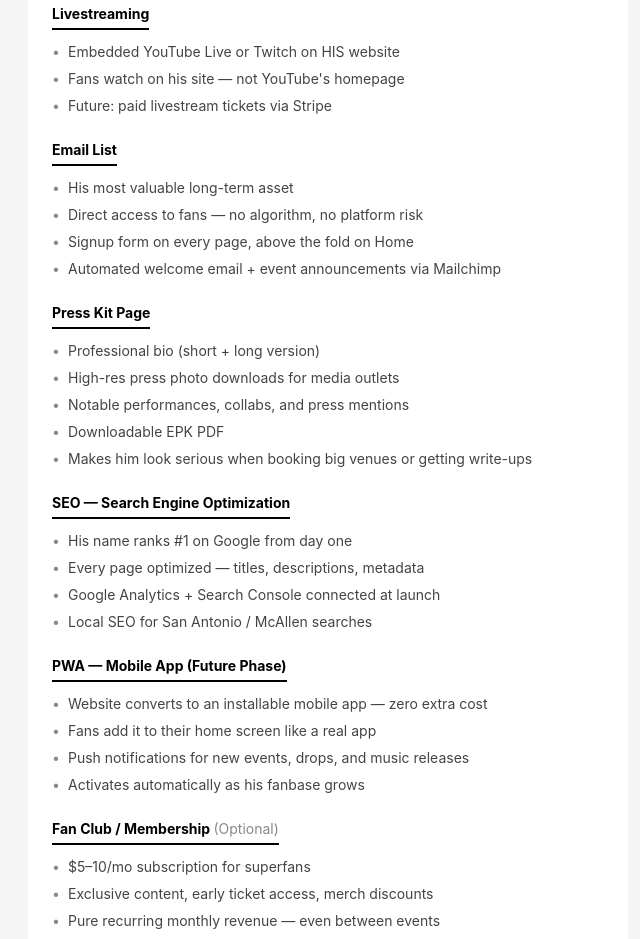
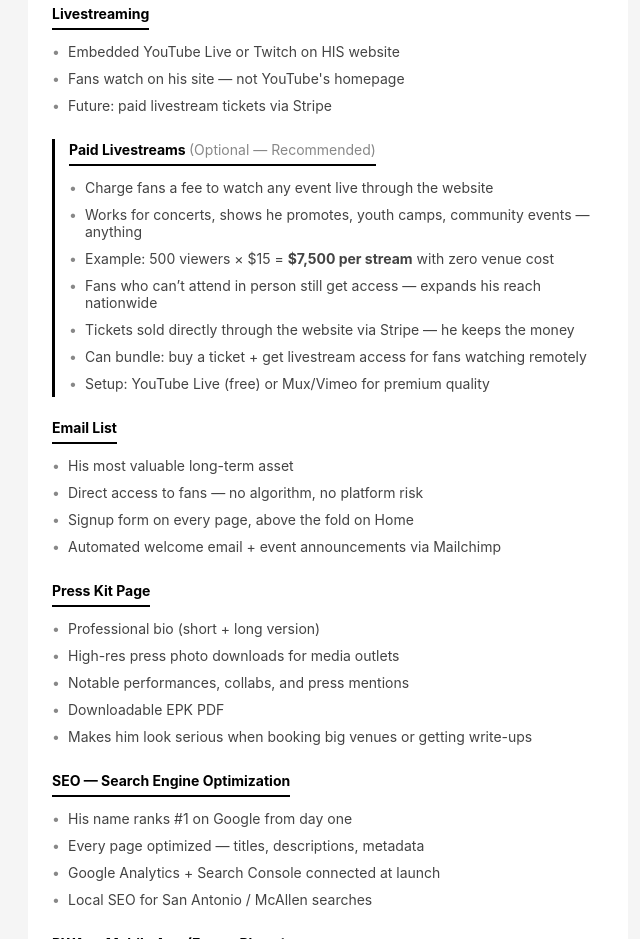
Before and after one commit to degeneratez956/Public-Work, a plain HTML site: page migo-world/project-brief.html in a window 1280 px wide. Shown: the part 2380-3319 px from the top of the page, without its empty margins (312-952 px from the left). Drawn offline with Linux system fonts and the light colour scheme.

Commit message:
update: add paid livestream pitch as optional recommended feature

```diff
--- a/migo-world/project-brief.html
+++ b/migo-world/project-brief.html
@@ -186,6 +186,19 @@
         <li>Embedded YouTube Live or Twitch on HIS website</li>
         <li>Fans watch on his site — not YouTube's homepage</li>
         <li>Future: paid livestream tickets via Stripe</li>
+      </ul>
+    </div>
+
+    <div class="feature-block" style="border-left:3px solid #000;padding-left:14px;">
+      <h3>Paid Livestreams <span style="font-weight:400;color:#888888;">(Optional — Recommended)</span></h3>
+      <ul class="feature-list">
+        <li>Charge fans a fee to watch any event live through the website</li>
+        <li>Works for concerts, shows he promotes, youth camps, community events — anything</li>
+        <li>Example: 500 viewers × $15 = <strong>$7,500 per stream</strong> with zero venue cost</li>
+        <li>Fans who can’t attend in person still get access — expands his reach nationwide</li>
+        <li>Tickets sold directly through the website via Stripe — he keeps the money</li>
+        <li>Can bundle: buy a ticket + get livestream access for fans watching remotely</li>
+        <li>Setup: YouTube Live (free) or Mux/Vimeo for premium quality</li>
       </ul>
     </div>
 
```
